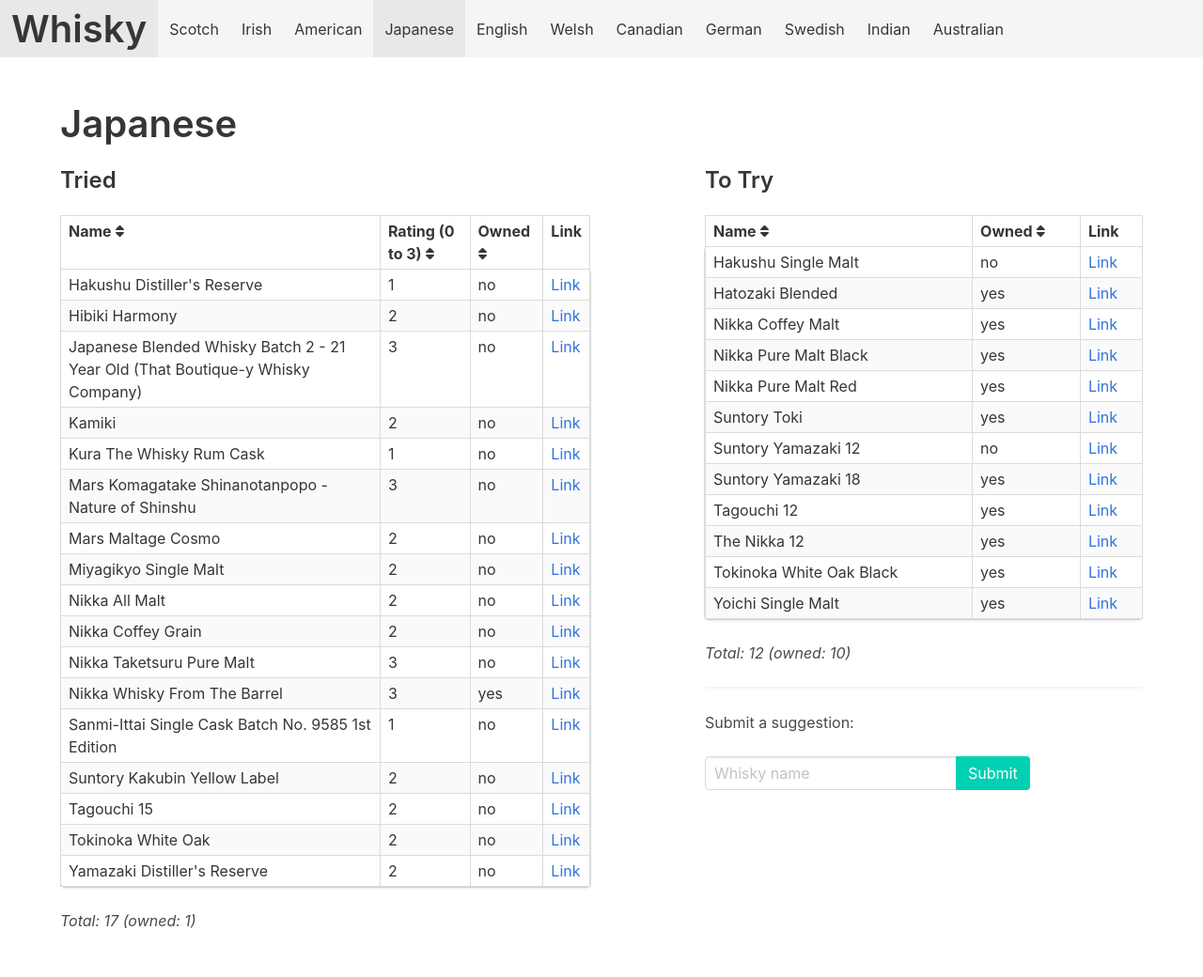
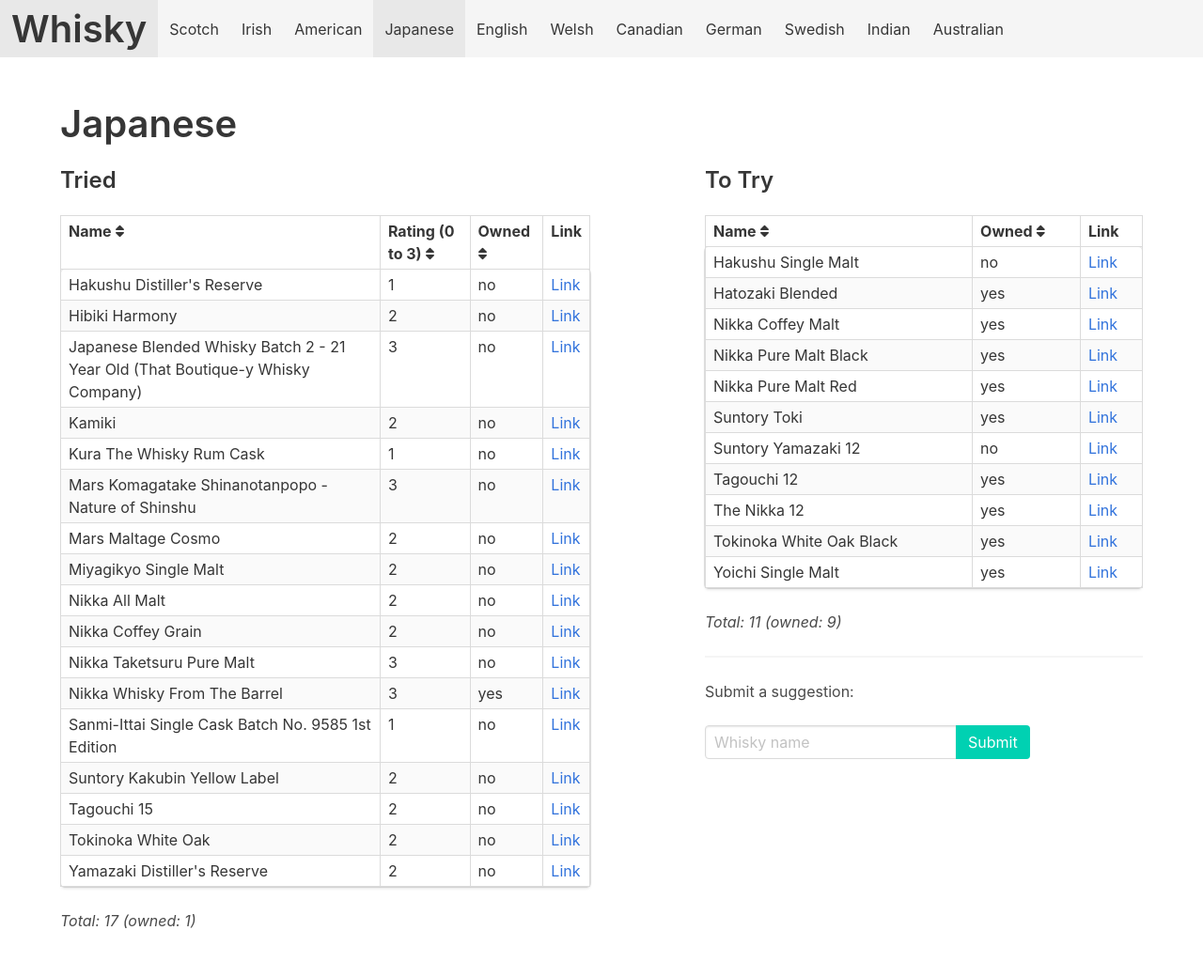
Before and after one commit to grega/whisky, a Jekyll site: the page built from japanese.html, in a window 1280 px wide. Shown: the whole page at 94% size. Built offline with Jekyll 4.4.1, drawn with Linux system fonts in a browser that asks for light colours; nearby versions of some CDN libraries.

Commit message:
Update to_try.yml

```diff
--- a/_data/japanese/to_try.yml
+++ b/_data/japanese/to_try.yml
@@ -18,5 +18,3 @@
   owned: true
 - name: Suntory Toki
   owned: true
-- name: Suntory Yamazaki 18
-  owned: true
```
